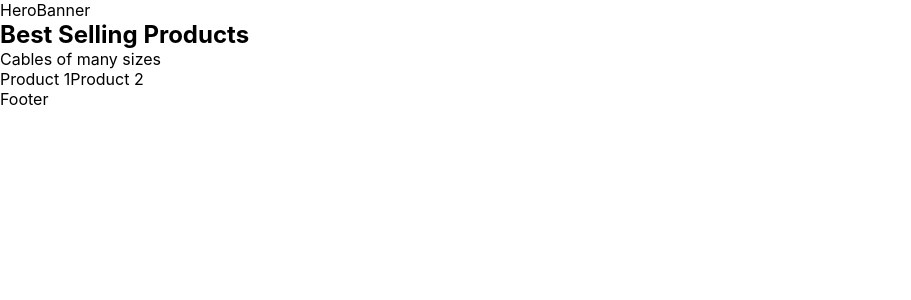
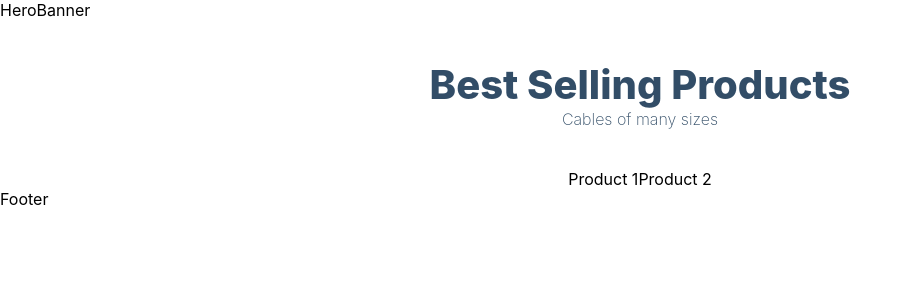
Before and after one commit to aldofwi/capelec, a Next.js app: page / in a window 1280 px wide. Shown: the top 300 px of the page, without its empty margins (0-911 px from the left). Built offline with nearby package versions, Linux system fonts and the light colour scheme.

Commit message:
Create Components

```diff
--- /dev/null
+++ b/components/Cart.jsx
@@ -0,0 +1,12 @@
+import React from 'react'
+
+const Cart = () => {
+
+  return (
+
+    <div>Cart</div>
+
+  )
+}
+
+export default Cart
--- /dev/null
+++ b/components/Footer.jsx
@@ -0,0 +1,12 @@
+import React from 'react'
+
+const Footer = () => {
+
+  return (
+
+    <div>Footer</div>
+
+  )
+}
+
+export default Footer
--- /dev/null
+++ b/components/FooterBanner.jsx
@@ -0,0 +1,12 @@
+import React from 'react'
+
+const FooterBanner = () => {
+
+  return (
+
+    <div>FooterBanner</div>
+
+  )
+}
+
+export default FooterBanner
--- /dev/null
+++ b/components/HeroBanner.jsx
@@ -0,0 +1,12 @@
+import React from 'react'
+
+const HeroBanner = () => {
+
+  return (
+
+    <div>HeroBanner</div>
+
+  )
+}
+
+export default HeroBanner
--- /dev/null
+++ b/components/Layout.jsx
@@ -0,0 +1,12 @@
+import React from 'react'
+
+const Layout = () => {
+
+  return (
+
+    <div>Layout</div>
+
+  )
+}
+
+export default Layout
--- /dev/null
+++ b/components/Navbar.jsx
@@ -0,0 +1,12 @@
+import React from 'react'
+
+const Navbar = () => {
+
+  return (
+
+    <div>Navbar</div>
+
+  )
+}
+
+export default Navbar
--- /dev/null
+++ b/components/Product.jsx
@@ -0,0 +1,12 @@
+import React from 'react'
+
+const Product = () => {
+
+  return (
+
+    <div>Product</div>
+
+  )
+}
+
+export default Product
--- /dev/null
+++ b/components/index.js
@@ -0,0 +1,7 @@
+export { default as Cart } from './Cart'
+export { default as Footer } from './Footer'
+export { default as Layout } from './Layout'
+export { default as Navbar } from './Navbar'
+export { default as Product } from './Product'
+export { default as HeroBanner } from './HeroBanner'
+export { default as FooterBanner } from './FooterBanner'
--- a/src/pages/index.js
+++ b/src/pages/index.js
@@ -1,4 +1,6 @@
 import React from 'react'
+
+import { Product, Footer, FooterBanner } from '../../components'
 
 const Home = () => {
 
@@ -7,12 +9,12 @@
     <>
       HeroBanner
 
-      <div>
+      <div className='products-heading'>
         <h2>Best Selling Products</h2>
         <p>Cables of many sizes</p>
       </div>
 
-      <div>
+      <div className='products-container'>
         {['Product 1', 'Product 2'].map((product) => product)}
       </div>
 
```
